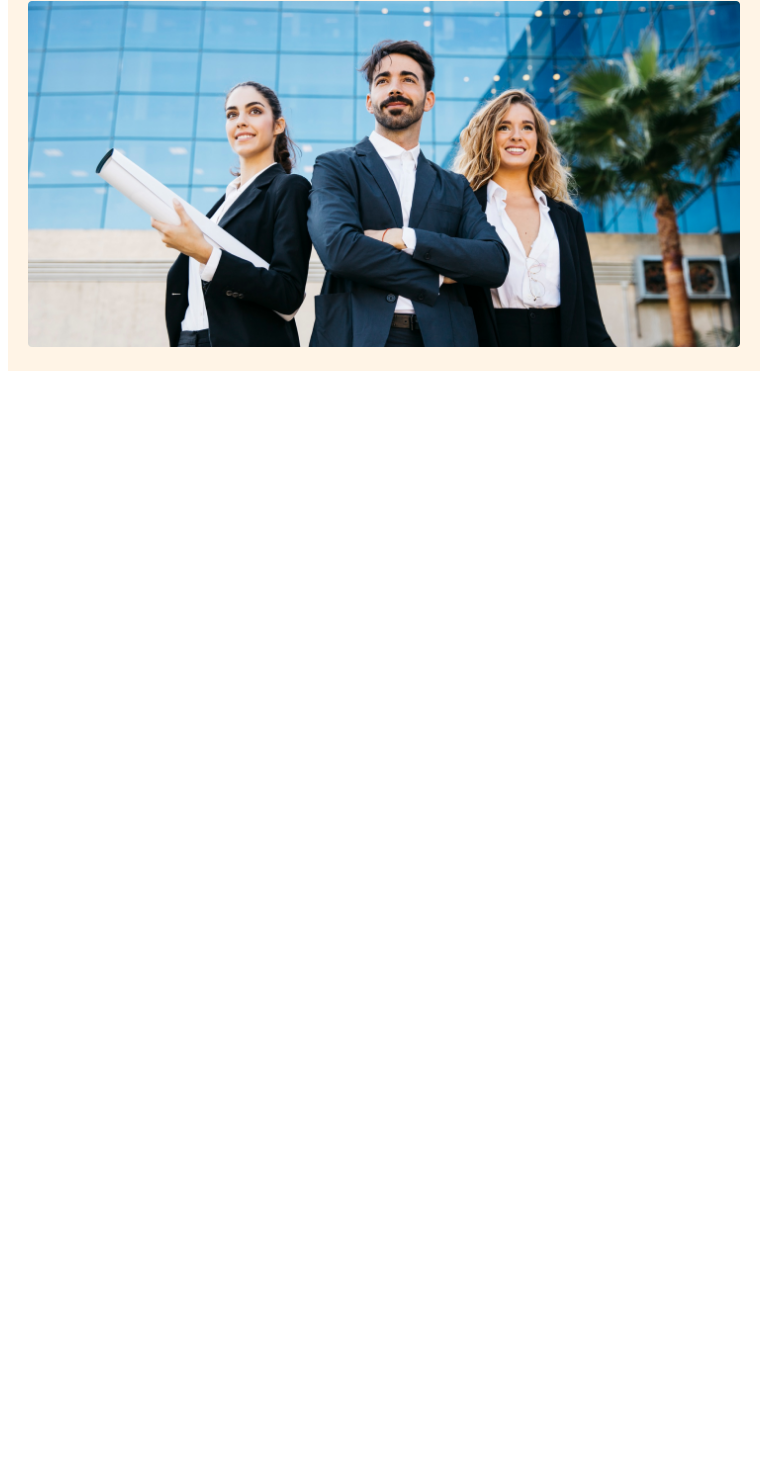
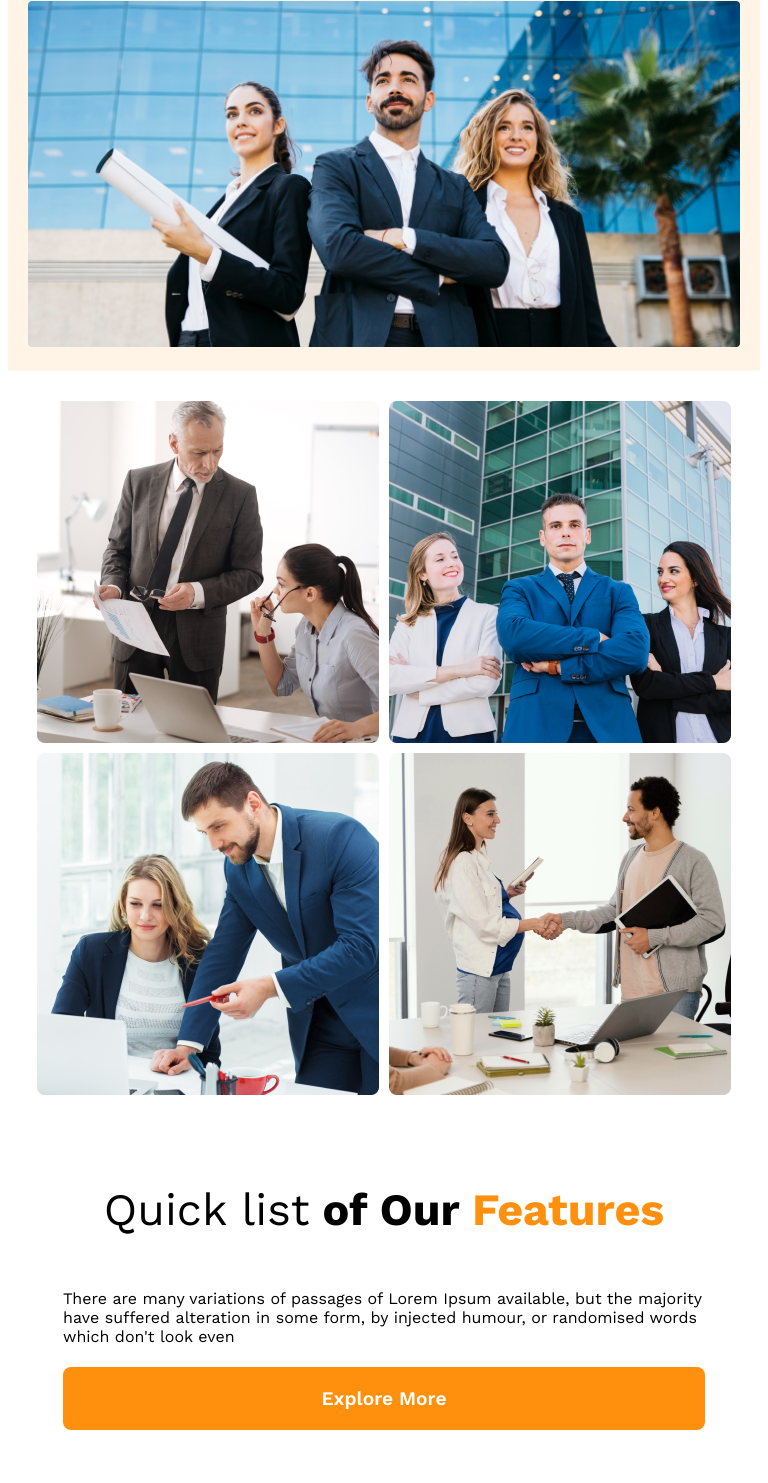
Before and after one commit to Iftekhar12777/G3-architect, a plain HTML site: page index.html in a window 768 px wide. Shown: the part 594-2077 px from the top of the page. Before the commit the page ends 973 px from the top, so only its background shows below. Drawn offline with nearby package versions, Linux system fonts and the light colour scheme.

Commit message:
main 1 added with responsive media screen

```diff
--- a/index.html
+++ b/index.html
@@ -44,7 +44,26 @@
   </header>
 
   <main>
+      <section class="main1-container">
 
+              <div class="main1-images">
+                      <img src="images/team1.png" alt="">
+                      <img src="images/team2.png" alt="">
+                      <img src="images/team3.png" alt="">
+                      <img src="images/team4.png" alt="">
+
+              </div>
+
+              <div class="main1-content">
+                  <h1><span class="quick">Quick list</span> <span class="of">of Our</span> <span class="features">Features</span></h1>
+
+                  <p>There are many variations of passages of Lorem Ipsum available, but the majority have suffered alteration in some form, by injected humour, or randomised words which don't look even</p>
+
+                  <button class="btn-primary">Explore More</button>
+
+              </div>
+
+      </section>
 
   </main>
 
--- a/styles/style.css
+++ b/styles/style.css
@@ -72,6 +72,51 @@
   margin-top: 25px;
 }
 
+/* main styles */
+
+main{
+  max-width: 1440px;
+margin: 0 auto;
+
+}
+
+
+.main1-container{
+
+  display: flex;
+  align-items: center;
+  margin-top: 30px;
+}
+
+.main1-images{
+ display:grid;
+ grid-template-columns: repeat(2, 1fr);
+ gap: 10px;
+
+}
+
+.main1-content{
+  margin-right: 5px;
+  margin-left: 40px;
+
+}
+
+.main1-content h1{
+  font-size: 2.8em;
+}
+
+.quick{
+  font-weight: 400;
+}
+
+.of{
+  font-weight: 700;}
+
+.features{
+color: rgba(255, 144, 14, 1);
+}
+
+
 /* Responsive for small device */
 
 @media screen and (max-width:576px) {
@@ -80,7 +125,7 @@ header{
     padding: 20px 5px;
   }
 
-  nav{
+  nav, .main1-container{
 
 flex-direction: column;
 
@@ -92,6 +137,22 @@ margin-bottom: 40px;
 padding: auto;
 
   }
+
+
+  .main1-images{
+    grid-template-columns: 1fr;
+
+  }
+
+  .main1-content{
+    margin-right: 5px;
+    margin-left: 5px;
+    display: flex;
+    flex-direction: column;
+    justify-content: center;
+    padding: 20px;
+  }
+
 }
 
 @media screen and (min-width:577px) and (max-width:980px) {
@@ -103,10 +164,28 @@ padding: auto;
 
 
 
-  nav{
+  nav, .main1-container{
 
     flex-direction: column;
 
       }
 
+      .main1-content{
+        margin-right: 5px;
+        margin-left: 5px;
+        display: flex;
+        flex-direction: column;
+        justify-content: center;
+        padding: 50px;
+      }
+
+      .main1-content h1{
+        text-align: center;
+
+      }
+
+      .main1-conten p{
+        margin-bottom: 5px;
+      }
+
 }
```
